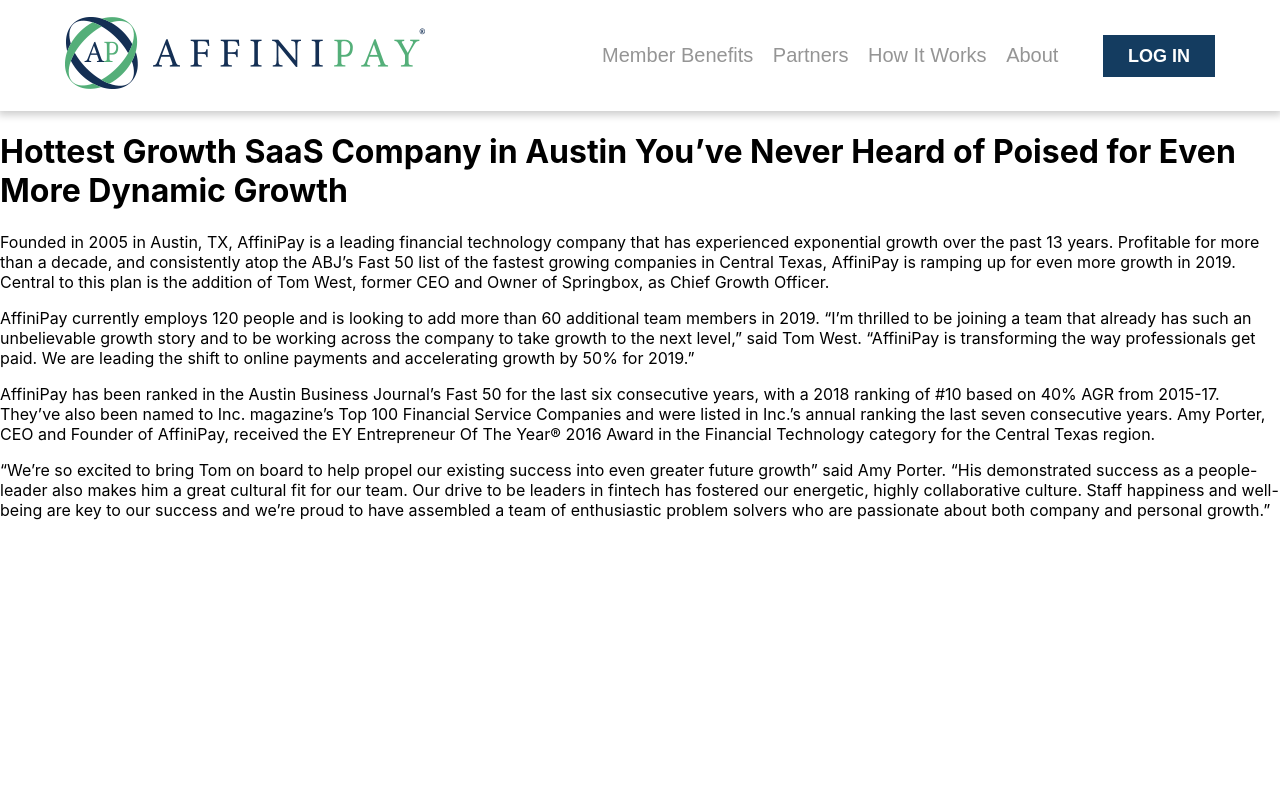
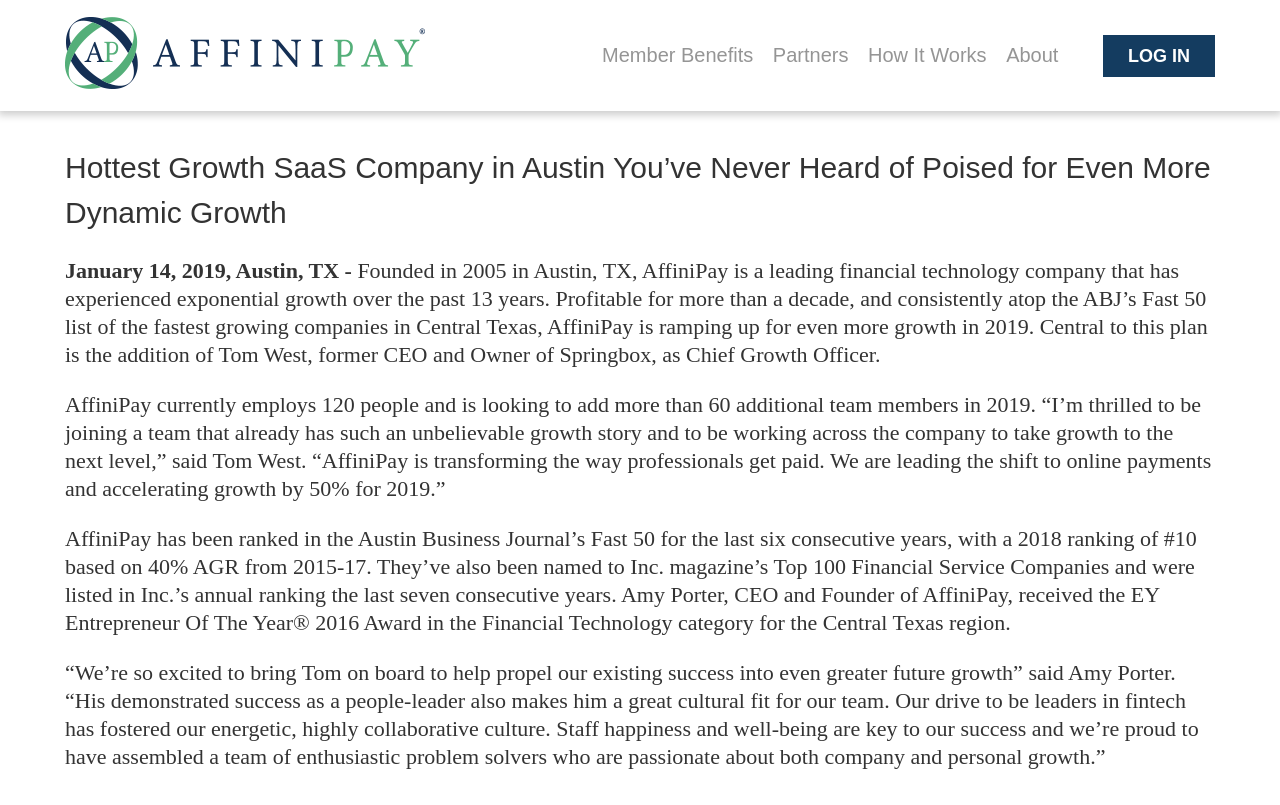
Before and after one commit to n-fisher/affinipay-project, a React (Create React App) app: page / in a window 1280 px wide. Built offline with nearby package versions, Linux system fonts and the light colour scheme.

Commit message:
Add static body component

```diff
--- a/src/App.scss
+++ b/src/App.scss
@@ -3,6 +3,10 @@
   max-width: 1150px;
   margin: 0 auto;
 }
+
+.app {
+  color: rgb(51, 51, 51);
+  font-family: Arial;
 
   header {
     box-shadow: 0 2px 8px 2px rgba(0,0,0,0.2);
@@ -17,7 +21,6 @@
       height: 111px;
       color: #959595;
       font-size: 20px;
-    font-family: arial;
 
       @media screen and (max-width: 1160px) {
         height: 70px;
@@ -51,3 +54,27 @@
       }
     }
   }
+
+  .content-body {
+    @extend %container;
+    margin: 34px auto;
+
+    h1 {
+      padding: none;
+      font-size: 30px;
+      font-weight: normal;
+      line-height: 45px;
+    }
+
+    p {
+      font-family: serif;
+      font-size: 22px;
+      line-height: 28px;
+      margin-bottom: 10px;
+
+      .meta {
+        font-weight: bold;
+      }
+    }
+  }
+}
--- a/src/App.tsx
+++ b/src/App.tsx
@@ -1,6 +1,7 @@
 import React, { FC } from 'react';
 import './App.scss';
 import Header from './Header';
+import ContentBody from './ContentBody'
 
 export interface SiteModel {
   title: string;
@@ -14,10 +15,9 @@
 
 const App: FC<AppProps> = ({siteModel}) => {
   return (
-    <div className="App">
+    <div className="app">
       <Header />
-      <h1 children={siteModel.title} />
-      {siteModel.paragraphs.map(p => <p children={p} />)}
+      <ContentBody siteModel={siteModel}/>
     </div>
   );
 }
--- /dev/null
+++ b/src/ContentBody.tsx
@@ -0,0 +1,27 @@
+import React, { FC, ReactElement } from 'react';
+import { SiteModel } from './App';
+
+interface ContentBodyProps {
+  siteModel: SiteModel;
+}
+
+function generateParagraphs(siteModel: SiteModel): ReactElement[]  {
+  return siteModel.paragraphs.map((p, idx) =>
+    <p>
+      {idx === 0 &&
+      <span className='meta'>{siteModel.publicationInfo} - </span>}
+      {p}
+    </p>
+  );
+}
+
+const ContentBody: FC<ContentBodyProps> = ({siteModel}) => {
+  return (
+    <div className="content-body">
+      <h1 children={siteModel.title} />
+      {generateParagraphs(siteModel)}
+    </div>
+  );
+}
+
+export default ContentBody;
```
Lines whose indentation alone changed are shown as unchanged.
